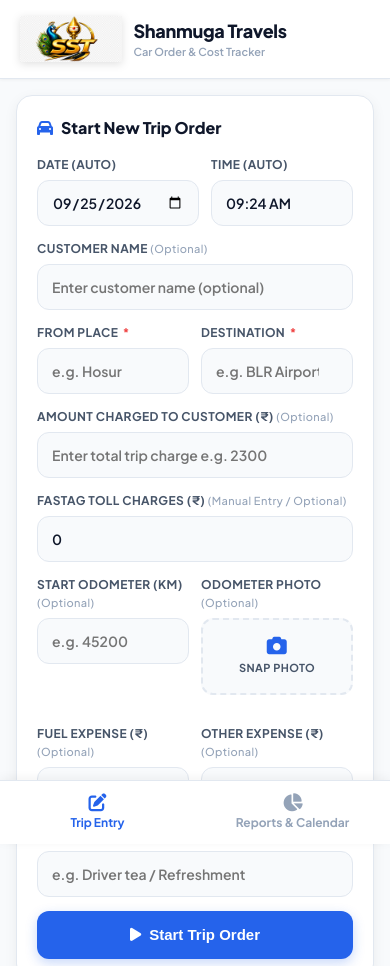
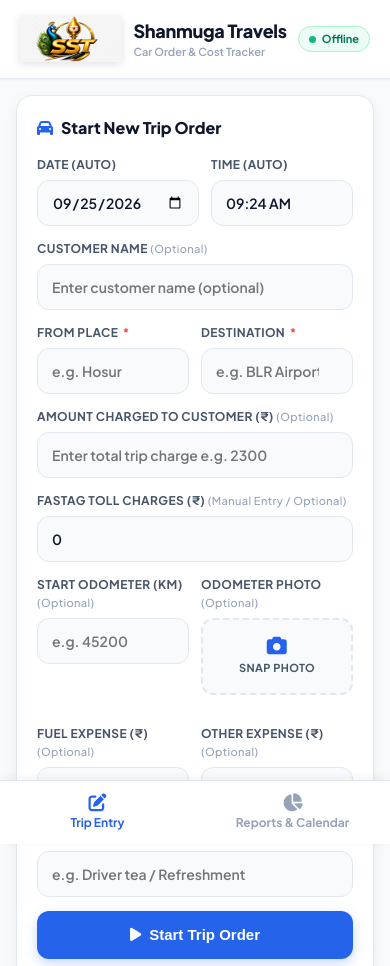
Before and after one commit to ramesh22rk-maker/Shanmuga-Travels, a website: page index.html in a window 390 px wide. Shown: the top 966 px of the page. Drawn offline with nearby package versions, Linux system fonts and the light colour scheme; no server answers.

Commit message:
Optimize mobile loading speed: instant cache hydration, edge caching, and background cloud sync indicator

```diff
--- a/api/trips/index.js
+++ b/api/trips/index.js
@@ -17,6 +17,7 @@ module.exports = async function handler(req, res) {
   // ── GET all trips ──
   if (req.method === 'GET') {
     try {
+      res.setHeader('Cache-Control', 'public, max-age=1, s-maxage=2, stale-while-revalidate=59');
       let trips = await redis.get(TRIPS_KEY);
       if (!trips) trips = [];
 
--- a/css/styles.css
+++ b/css/styles.css
@@ -97,6 +97,43 @@ body {
   font-size: 11px;
   color: var(--text-muted);
   font-weight: 600;
+}
+
+.cloud-status-pill {
+  display: flex;
+  align-items: center;
+  gap: 6px;
+  background: var(--success-light);
+  color: var(--success-dark);
+  padding: 4px 10px;
+  border-radius: 20px;
+  font-size: 11px;
+  font-weight: 700;
+  border: 1px solid #A7F3D0;
+  transition: all 0.3s ease;
+}
+
+.cloud-status-pill.syncing {
+  background: var(--primary-light);
+  color: var(--primary-dark);
+  border-color: #BFDBFE;
+}
+
+.cloud-status-pill .status-dot {
+  width: 7px;
+  height: 7px;
+  border-radius: 50%;
+  background-color: var(--success);
+}
+
+.cloud-status-pill.syncing .status-dot {
+  background-color: var(--primary);
+  animation: pulse 1s infinite alternate;
+}
+
+@keyframes pulse {
+  0% { opacity: 0.3; }
+  100% { opacity: 1; }
 }
 
 /* Layout */
--- a/index.html
+++ b/index.html
@@ -29,6 +29,10 @@
         <div class="brand-title">Shanmuga Travels</div>
         <div class="brand-sub">Car Order & Cost Tracker</div>
       </div>
+    </div>
+    <div id="cloudSyncStatus" class="cloud-status-pill">
+      <span class="status-dot"></span>
+      <span id="cloudStatusText">Synced</span>
     </div>
   </header>
 
--- a/js/app.js
+++ b/js/app.js
@@ -3,7 +3,7 @@
 class TravelsApp {
   constructor() {
     this.apiBaseUrl = '/api/trips';
-    this.data = { trips: [] };   // always start empty — Redis is the source of truth
+    this.data = { trips: [] };
     this.activeTab = 'entry';
     this.reportFilterType = 'month';
     const now = new Date();
@@ -15,9 +15,41 @@ class TravelsApp {
     this.tempEndPhoto = '';
 
     this.init();
+    this.loadLocalCache();            // ⚡ Instant load from cache (0ms delay!)
     this.registerServiceWorker();
-    this.fetchTripsFromBackend();
+    this.fetchTripsFromBackend(true); // ☁️ Silent background fetch from Redis
     this.startAutoSync();
+  }
+
+  loadLocalCache() {
+    try {
+      const cached = localStorage.getItem('shanmuga_travels_cache');
+      if (cached) {
+        const parsed = JSON.parse(cached);
+        if (parsed && Array.isArray(parsed.trips) && parsed.trips.length > 0) {
+          this.data = parsed;
+          this.refreshMonthFilterDropdown();
+          this.renderAll();
+          console.log(`⚡ Loaded ${parsed.trips.length} cached trip(s) instantly.`);
+        }
+      }
+    } catch (e) {
+      console.warn("Could not load local cache:", e);
+    }
+  }
+
+  updateSyncStatus(isSyncing, text = 'Synced') {
+    const statusPill = document.getElementById('cloudSyncStatus');
+    const statusText = document.getElementById('cloudStatusText');
+    if (!statusPill || !statusText) return;
+
+    if (isSyncing) {
+      statusPill.classList.add('syncing');
+      statusText.textContent = text;
+    } else {
+      statusPill.classList.remove('syncing');
+      statusText.textContent = text;
+    }
   }
 
   startAutoSync() {
@@ -28,10 +60,10 @@ class TravelsApp {
         this.fetchTripsFromBackend(true);
       }
     });
-    // Periodic background sync every 15 seconds
+    // Periodic background sync every 20 seconds
     setInterval(() => {
       this.fetchTripsFromBackend(true);
-    }, 15000);
+    }, 20000);
   }
 
   registerServiceWorker() {
@@ -48,38 +80,46 @@ class TravelsApp {
       container.innerHTML = `
         <div style="text-align:center; padding:32px; color:var(--text-muted);">
           <i class="fas fa-circle-notch fa-spin" style="font-size:28px; color:var(--primary); margin-bottom:10px;"></i>
-          <div style="font-weight:700; font-size:14px; margin-top:8px;">Loading trips from cloud...</div>
+          <div style="font-weight:700; font-size:14px; margin-top:8px;">Syncing trips with cloud...</div>
         </div>`;
     }
   }
 
   saveLocalData(data = this.data) {
-    // Keep a local cache only — Redis is always the primary source
     localStorage.setItem('shanmuga_travels_cache', JSON.stringify(data));
   }
 
   async fetchTripsFromBackend(silent = false) {
     if (!silent) this.showLoadingState();
+    this.updateSyncStatus(true, 'Syncing...');
+
     try {
       const res = await fetch(`${this.apiBaseUrl}?_t=${Date.now()}`, {
         cache: 'no-store',
         headers: { 'Cache-Control': 'no-cache, no-store' }
       });
+
       if (res.ok) {
         const trips = await res.json();
         if (Array.isArray(trips)) {
-          this.data.trips = trips;
-          this.saveLocalData();
-          this.refreshMonthFilterDropdown();
-          this.renderAll();
+          const hasChanged = JSON.stringify(trips) !== JSON.stringify(this.data.trips);
+          if (hasChanged || this.data.trips.length === 0) {
+            this.data.trips = trips;
+            this.saveLocalData();
+            this.refreshMonthFilterDropdown();
+            this.renderAll();
+          }
+          this.updateSyncStatus(false, 'Synced ☁️');
           console.log(`✅ Synced ${trips.length} trip(s) from Upstash Redis cloud.`);
         }
       } else {
         console.warn('API returned error:', res.status);
+        this.updateSyncStatus(false, 'Offline');
         if (!silent) this.renderAll();
       }
     } catch (err) {
       console.warn('Cloud unavailable:', err.message);
+      this.updateSyncStatus(false, 'Offline');
       if (!silent) this.renderAll();
     }
   }
--- a/sw.js
+++ b/sw.js
@@ -1,5 +1,5 @@
 // Service Worker for Shanmuga Travels Offline App
-const CACHE_NAME = 'shanmuga-v4';
+const CACHE_NAME = 'shanmuga-v5';
 const ASSETS = [
   './',
   './index.html',
```
